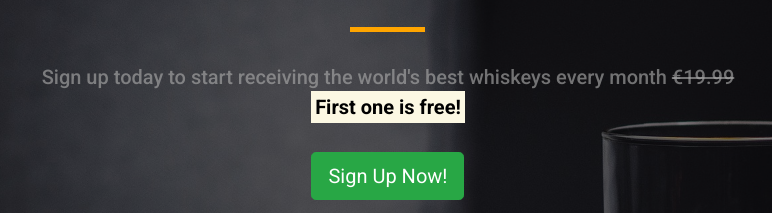
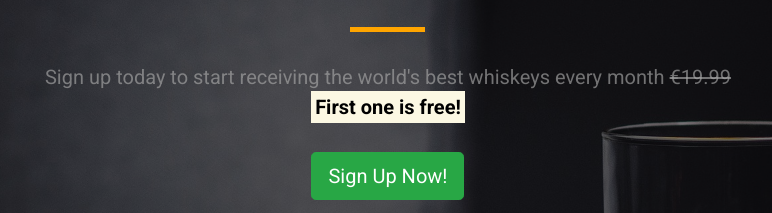
Before and after one commit to TerryLoc/bootstrap_test, a website: page index.html in a window 1280 px wide. Shown: the part 338-551 px from the top of the page, 252-1024 px from the left. Drawn offline with nearby package versions, Linux system fonts and the light colour scheme.

Commit message:
Chore: tide style

```diff
--- a/css/style.css
+++ b/css/style.css
@@ -48,6 +48,7 @@ body {
 /*jumbotron*/
 .jumbotron {
   background-color: transparent;
+  /* width: 100%; */
 }
 
 .jumbotron-header {
@@ -67,7 +68,7 @@ body {
 
 .jumbotron .lead {
   color: #a7a7a7a7;
-  font-weight: 500;
+  font-weight: 400;
   margin-bottom: 30px;
 }
 
```
